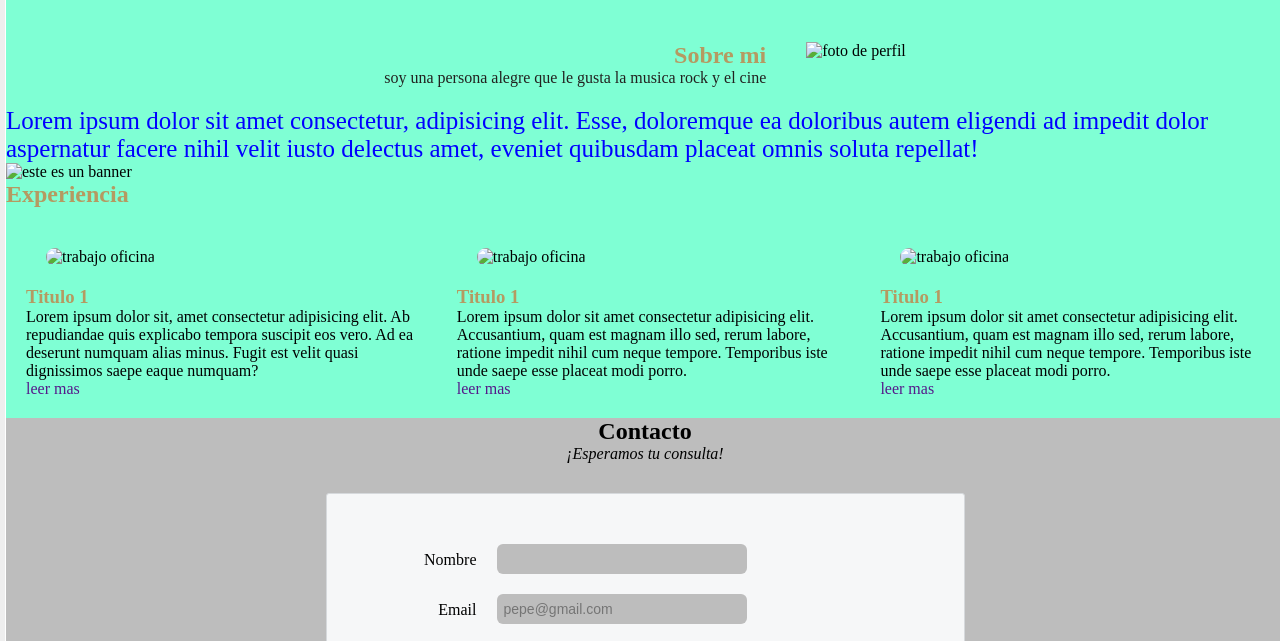
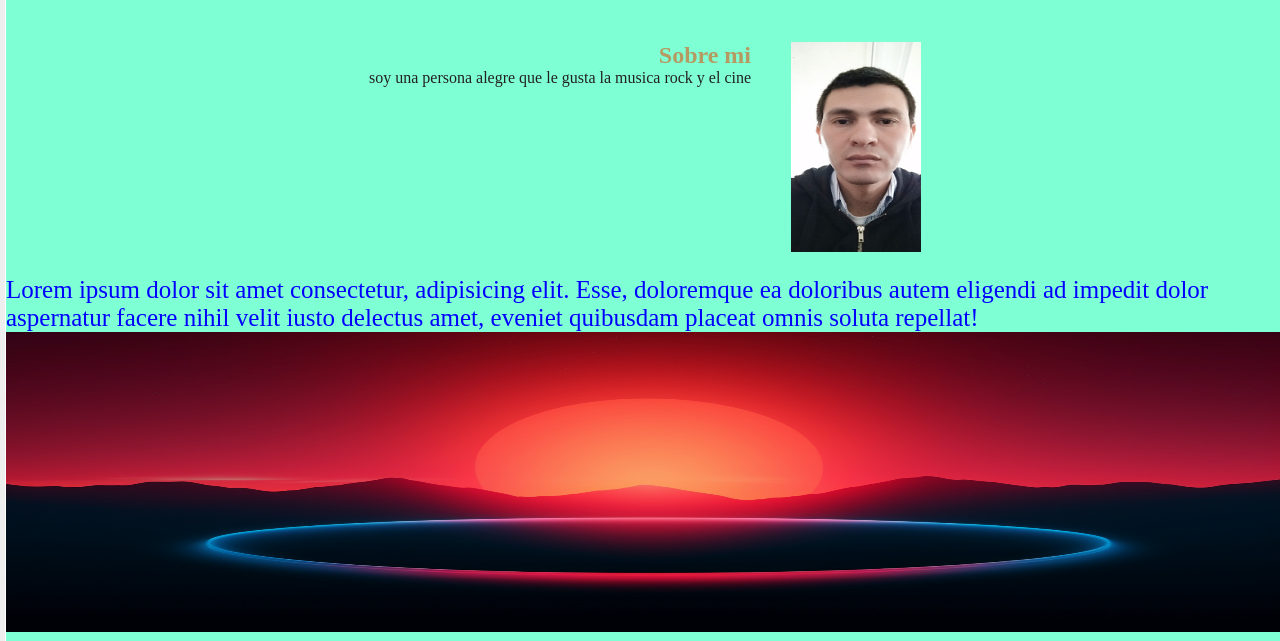
Before and after one commit to jabermudez125/mi_primera_web, a plain HTML site: page index.html in a window 1280 px wide. Shown: the part 84-725 px from the top of the page. Drawn offline with Linux system fonts and the light colour scheme; the site is published under a folder, as on GitHub Pages, so addresses that start at the root find nothing.

Commit message:
configurar imagenes

```diff
--- a/index.html
+++ b/index.html
@@ -39,7 +39,7 @@
                     <p class="fuente-oscura parrafo">soy una persona alegre que le gusta la musica rock y el cine</p>
                 </div>
                 <div id="foto_perfil">
-                    <img src="/img/IMG_20180829_193004.jpg" alt="foto de perfil" width="130"
+                    <img src="./img/IMG_20180829_193004.jpg" alt="foto de perfil" width="130"
                         height="210">
                 </div>
             </div>
@@ -47,7 +47,7 @@
                 <p id="texto-adicional">Lorem ipsum dolor sit amet consectetur, adipisicing elit. Esse, doloremque ea doloribus autem eligendi ad impedit dolor aspernatur facere nihil velit iusto delectus amet, eveniet quibusdam placeat omnis soluta repellat!</p>
             </div>
             <div>
-                <img id="fondo" src="/img/aperture-vintage-glFQhtjc4T8-unsplash.jpg"
+                <img id="fondo" src="./img/aperture-vintage-glFQhtjc4T8-unsplash.jpg"
                     alt="este es un banner" width=100% height="300">
             </div>
         </section>
@@ -59,7 +59,7 @@
             </div>
             <div id="padre_cajas">
                 <div class="cajas">
-                    <img class="pequena" src="/img/trabajo.webp" alt="trabajo oficina">
+                    <img class="pequena" src="./img/trabajo.webp" alt="trabajo oficina">
                     <h3 class="fuente-acento">Titulo 1</h3>
                     <p>Lorem ipsum dolor sit, amet consectetur adipisicing elit. Ab repudiandae quis explicabo tempora
                         suscipit eos vero. Ad ea deserunt numquam alias minus. Fugit est velit quasi dignissimos saepe
@@ -68,7 +68,7 @@
                     <a href="">leer mas</a>
                 </div>
                 <div class="cajas">
-                    <img class="pequena" src="/img/trabajo.webp" alt="trabajo oficina">
+                    <img class="pequena" src="./img/trabajo.webp" alt="trabajo oficina">
                     <h3 class="fuente-acento">Titulo 1</h3>
                     <p>Lorem ipsum dolor sit amet consectetur adipisicing elit. Accusantium, quam est magnam illo sed,
                         rerum
@@ -78,7 +78,7 @@
                     <a href="">leer mas</a>
                 </div>
                 <div class="cajas">
-                    <img class="pequena" src="/img/trabajo.webp" alt="trabajo oficina">
+                    <img class="pequena" src="./img/trabajo.webp" alt="trabajo oficina">
                     <h3 class="fuente-acento">Titulo 1</h3>
                     <p>Lorem ipsum dolor sit amet consectetur adipisicing elit. Accusantium, quam est magnam illo sed,
                         rerum
```
